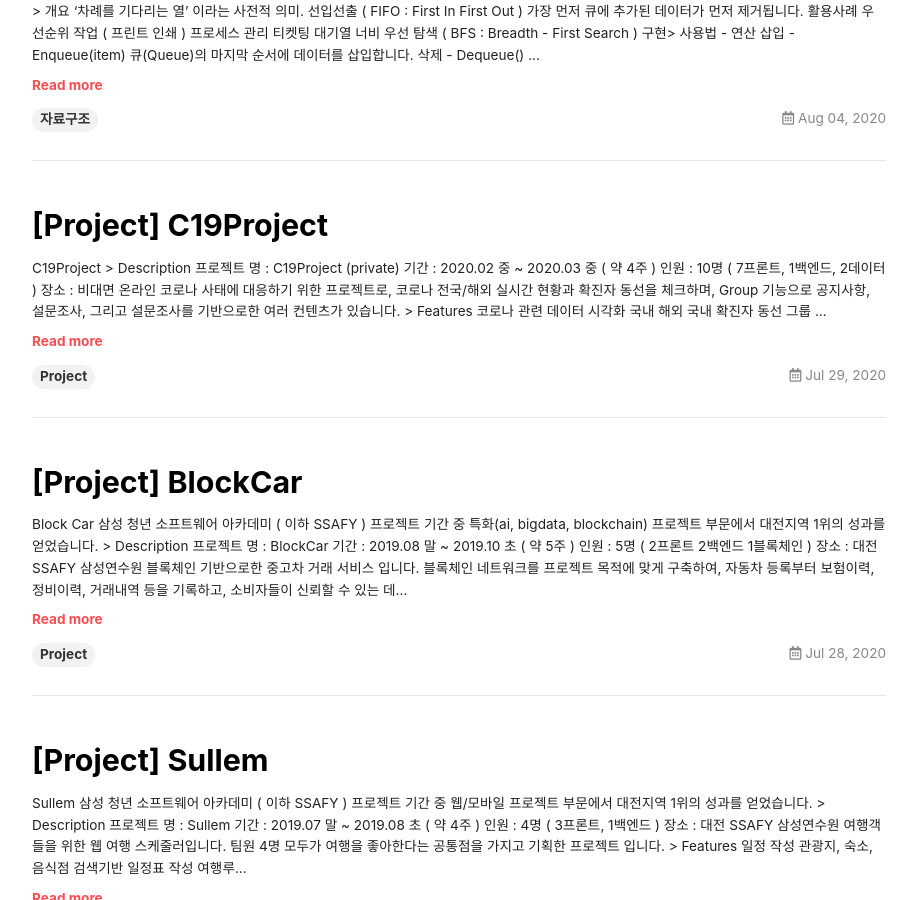
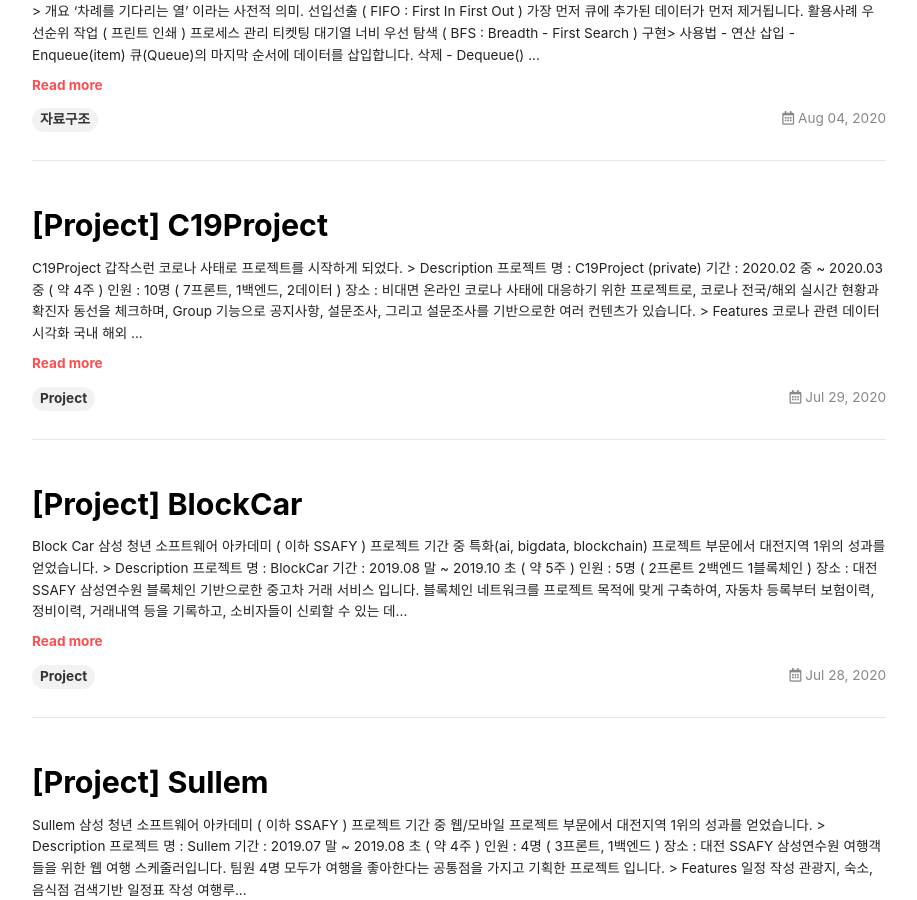
Before and after one commit to ShinJongPark/-ShinJongPark.github.io, a Jekyll site: the page built from index.html, in a window 1280 px wide and 900 px high, scrolled down 448 px. Shown: the whole window, without its empty margins (181-1098 px from the left). Built offline with Jekyll 4.4.1, drawn with Linux system fonts in a browser that asks for light colours; nearby versions of some CDN libraries; the list of posts is cut into pages by our own code; comment, search, counter and statistics services are not loaded.

Commit message:
Update: update about

```diff
--- a/_posts/2020-07-29-[Project]-C19Project.md
+++ b/_posts/2020-07-29-[Project]-C19Project.md
@@ -15,6 +15,8 @@
 
 
 # C19Project
+
+갑작스런 코로나 사태로 프로젝트를 시작하게 되었다.
 
 
 
@@ -64,6 +66,8 @@
 `Vue.js`  `Vuex`   `Spring Boot`  `JPA`  `MySql`  `DB Multiple`  `NginX`  `AWS ES2`  `Gitlab`   `Jira`
 
 <br>
+
+
 
 ## > Images
 
```
